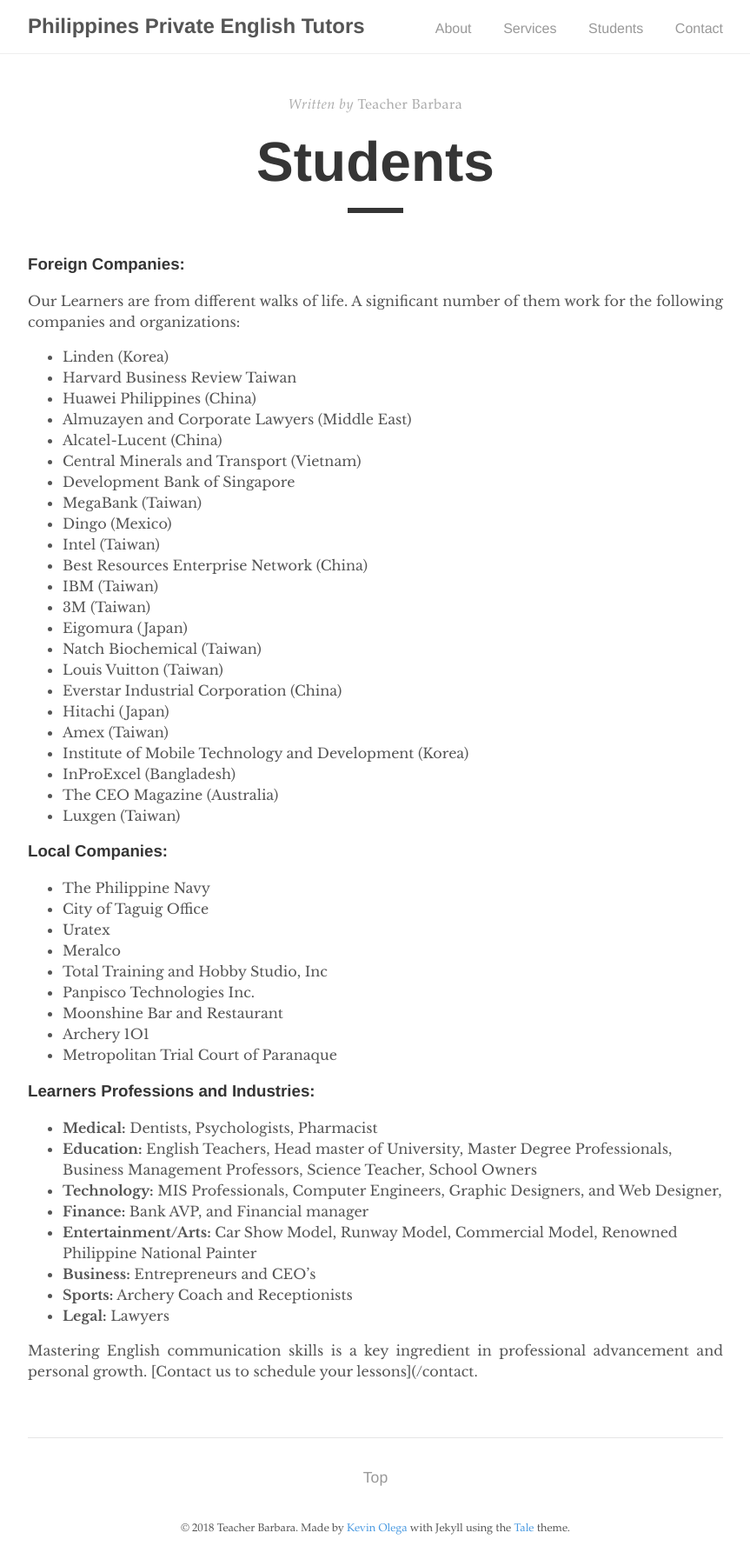
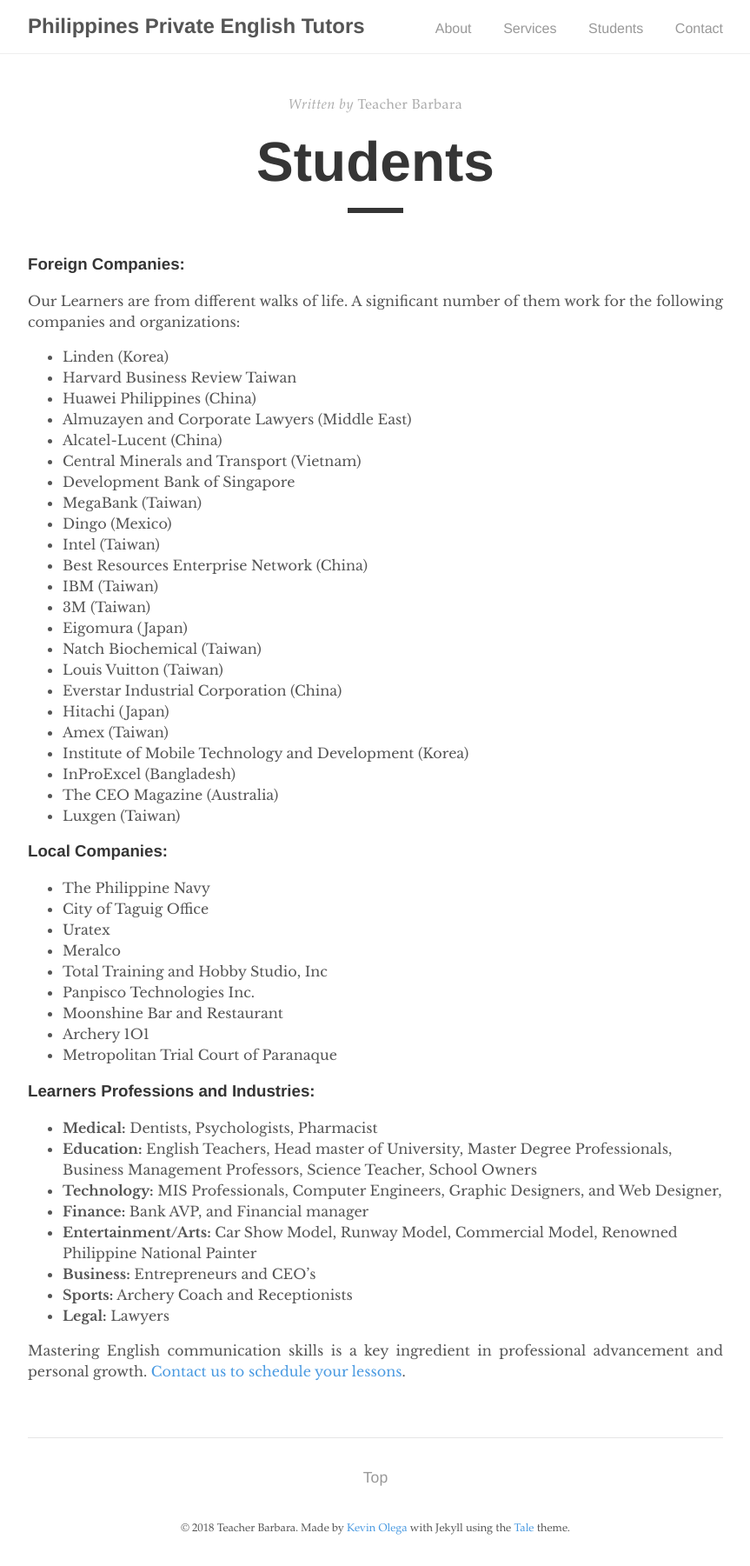
Before and after one commit to kevinolega/philippinesprivateenglishtutors, a Jekyll site: the page built from students.md, in a window 1280 px wide. Shown: the whole page at 87% size, without its empty margins (208-1071 px from the left). Built offline with Jekyll 4.4.1, drawn with Linux system fonts in a browser that asks for light colours.

Commit message:
footer link fixed

```diff
--- a/students.md
+++ b/students.md
@@ -56,4 +56,4 @@
 - **Sports:** Archery Coach and Receptionists
 - **Legal:** Lawyers
 
-Mastering English communication skills is a key ingredient in professional advancement and personal growth. [Contact us to schedule your lessons]({{ '/contact' | prepend: site.baseurl }}.
+Mastering English communication skills is a key ingredient in professional advancement and personal growth. [Contact us to schedule your lessons]({{ '/contact' | prepend: site.baseurl }}}).
```
